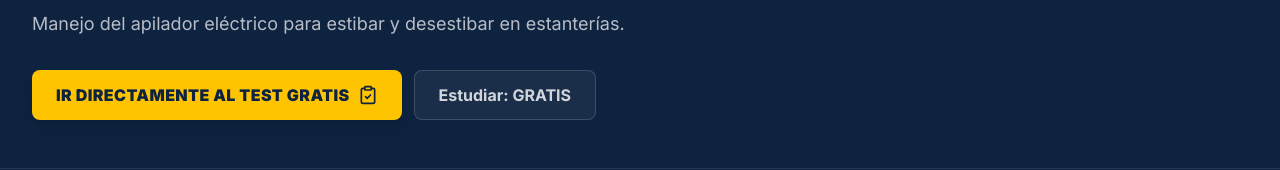
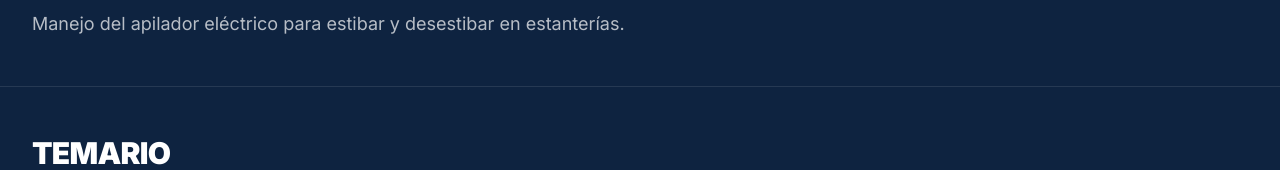
Before and after one commit to AROCA84/-sindicato-operarios, a Next.js app: page /cursos/apilador in a window 1280 px wide. Shown: the part 355-525 px from the top of the page. Built offline with nearby package versions, Linux system fonts and the light colour scheme.

Commit message:
Remove early test and pricing messaging

```diff
--- a/components/course-detail.tsx
+++ b/components/course-detail.tsx
@@ -42,18 +42,6 @@ export function CourseDetail({ course, modules }: CourseDetailProps) {
             <p className="mt-5 max-w-3xl text-lg leading-relaxed text-white/70">
               {course.description}
             </p>
-            <div className="mt-8 flex flex-wrap gap-3">
-              <a
-                href="#examen"
-                className="inline-flex items-center justify-center gap-2 rounded-lg bg-safety px-6 py-3 font-black uppercase tracking-wide text-navy shadow-lg transition-colors hover:bg-safety-dark"
-              >
-                Ir directamente al Test Gratis
-                <ClipboardCheck className="h-5 w-5" />
-              </a>
-              <span className="inline-flex items-center rounded-lg border border-white/15 bg-white/5 px-6 py-3 font-bold text-white/80">
-                Estudiar: GRATIS
-              </span>
-            </div>
           </div>
         </div>
       </section>
```
